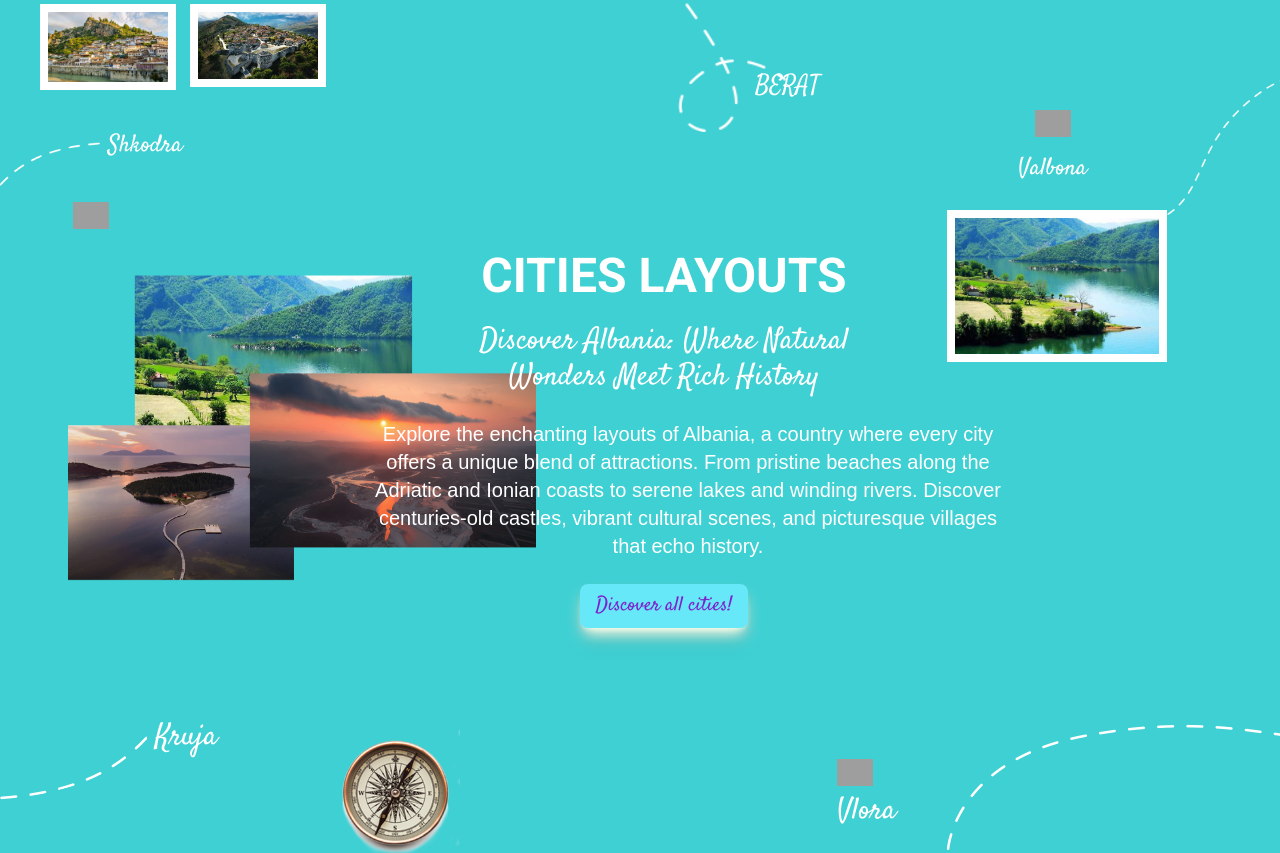
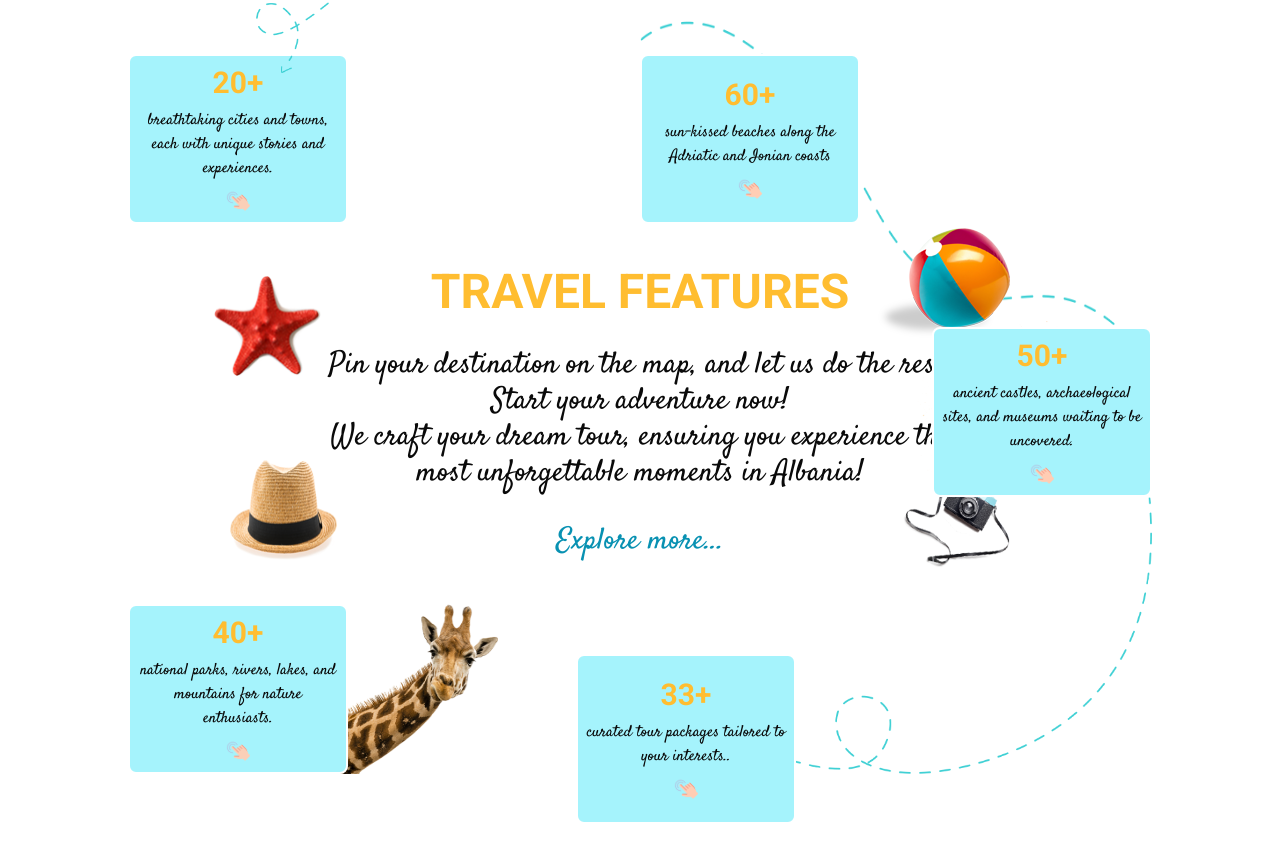
Before and after one commit to kp-gists/cratour-web, a Next.js app: page / in a window 1280 px wide. Shown: the part 1672-2525 px from the top of the page. Built offline with nearby package versions, Linux system fonts and the light colour scheme; grey boxes are pictures that could not be loaded; a web font is replaced by a local one.

Commit message:
finished landing without contact section

```diff
--- a/app/page.tsx
+++ b/app/page.tsx
@@ -6,7 +6,7 @@ import TravelLayout from '@/components/landing/TravelLayout';
 
 export default function Home() {
 	return (
-		<div className='w-full flex justify-center items-center  flex-col  h-full overflow-y-scroll '>
+		<div className='w-full flex justify-center items-center  flex-col pb-10  h-full overflow-y-scroll '>
 			{/* TODO landing */}
 
 			{/* HERO section */}
--- /dev/null
+++ b/app/visit-albania/attractions/page.tsx
@@ -0,0 +1,7 @@
+import React from 'react';
+
+const AttractionsPage = () => {
+	return <div>AttractionsPage</div>;
+};
+
+export default AttractionsPage;
--- a/components/landing/CitiesLayout.tsx
+++ b/components/landing/CitiesLayout.tsx
@@ -7,7 +7,7 @@ import Link from 'next/link';
 
 const CitiesLayout = () => {
 	return (
-		<div className='w-full h-full bg-primary-500 relative p-4 md:p-6 lg:p-8 min-h-[1300px]  md:min-h-[1000px] overflow-hidden '>
+		<div className='w-full h-full bg-primary-500 relative p-4 md:p-6 lg:p-8 min-h-[1180px]  md:min-h-[1200px] overflow-hidden '>
 			<div className='absolute top-6 left-[40px] p-2 bg-white '>
 				<Image width={120} height={100} src={images.cityBerat} className='bg-cover' alt='berat castle' />
 			</div>
@@ -23,7 +23,9 @@ const CitiesLayout = () => {
 				className='absolute w-[60px] h-[76px] md:w-[121px] md:h-[152px] top-0 left-[55%] md:left-1/2 lg:left-[52%]'
 				alt='line city'
 			/>
-			<SatisfyText className='text-xl md:text-2xl font-bold text-white absolute top-[90px] left-[72%] md:left-[64%] lg:left-[59%]'>BERAT</SatisfyText>
+			<SatisfyText className='text-xl md:text-2xl font-bold text-white absolute top-[45px] md:top-[90px] left-[72%] md:left-[64%] lg:left-[59%]'>
+				BERAT
+			</SatisfyText>
 
 			<Image src={images.dottedCurve1} width={113} height={135} className='absolute top-[130px] md:top-[100px] right-0 ' alt='line city' />
 			<div className='absolute top-[230px] right-[113px] bg-white p-2 hidden md:block'>
@@ -56,7 +58,7 @@ const CitiesLayout = () => {
 				<SatisfyText className='text-xl md:text-3xl font-bold w-fit md:w-[400px] text-center text-wrap  text-white'>
 					Discover Albania: Where Natural Wonders Meet Rich History
 				</SatisfyText>
-				<p className='w-fit md:w-[480px] lg:w-[660px] mx-auto text-sm md:text-[18px] lg:text-xl text-wrap px-4 text-white  text-center'>
+				<p className='w-fit md:w-[480px] lg:w-[660px] mx-auto text-sm md:text-[18px] lg:text-xl text-wrap px-0 md:px-4 text-white  text-center'>
 					Explore the enchanting layouts of Albania, a country where every city offers a unique blend of attractions. From pristine beaches along the Adriatic
 					and Ionian coasts to serene lakes and winding rivers. Discover centuries-old castles, vibrant cultural scenes, and picturesque villages that echo
 					history.{' '}
--- a/components/landing/Services.tsx
+++ b/components/landing/Services.tsx
@@ -39,7 +39,7 @@ const Services = () => {
 			</div>
 
 			<Link href={`/visit-albania/services`} className='block my-6'>
-				<SatisfyText className='text-cyan-600 text-lg text-center px-3 md:px-6 md:text-xl'>
+				<SatisfyText className='text-cyan-600 text-lg text-center px-3 md:px-6 md:text-xl lg:text-3xl'>
 					Explore our services to create unforgettable memories in the land of wonders! ...more
 				</SatisfyText>
 			</Link>
--- a/components/landing/TravelLayout.tsx
+++ b/components/landing/TravelLayout.tsx
@@ -1,7 +1,131 @@
 import React from 'react';
+import RobotoText from '../ui/RobotoText';
+import SatisfyText from '../ui/SatisfyText';
+import Image from 'next/image';
+import { images } from '@/constants/images';
+import Link from 'next/link';
 
 const TravelLayout = () => {
-	return <div className='w-full h-full bg-white'>TravelLayout</div>;
+	return (
+		<div className='w-full h-full bg-white relative min-h-[900px] flex justify-center items-center flex-col'>
+			<div className='flex flex-col justify-center gap-4 items-center text-center w-[380px] md:w-[500px] lg:w-[660px] relative z-20'>
+				<RobotoText as='h1' className='text-xl font-bold uppercase md:text-3xl lg:text-5xl text-primary-400'>
+					Travel Features
+				</RobotoText>
+
+				<SatisfyText as='p' className='text-center text-xl md:text-3xl p-4 '>
+					Pin your destination on the map, and let us do the rest! Start your adventure now!
+					<br />
+					<span className='hidden lg:block'>We craft your dream tour, ensuring you experience the most unforgettable moments in Albania!</span>
+				</SatisfyText>
+
+				<Image
+					width={132}
+					height={110}
+					src={images.beachBall}
+					className='bg-cover w-[64px] h-[64px] md:w-[132px] md:h-[110px] absolute -top-1 -right-1 md:-top-10 md:-right-10'
+					alt='berat castle'
+				/>
+				<Image
+					width={107}
+					height={100}
+					src={images.starfish}
+					className='bg-cover absolute w-[57px] h-[56px] md:w-[107px] md:h-[100px] -top-3 left-[10px] md:top-2 md:-left-24 z-20'
+					alt='berat castle'
+				/>
+				<Image
+					width={107}
+					height={100}
+					src={images.hat}
+					className='bg-cover w-[50px] h-[50px] md:w-[107px] md:h-[100px] absolute bottom-0 left-[20px] md:-left-20 z-20'
+					alt='berat castle'
+				/>
+				<Image
+					width={107}
+					height={100}
+					src={images.cameraBlack}
+					className='bg-cover w-[50px] h-[50px] md:w-[107px] md:h-[100px] absolute -bottom-2 right-2 md:-right-10 z-20'
+					alt='berat castle'
+				/>
+
+				<Link href={'/visit-albania/services/tour-packages'}>
+					<SatisfyText className='text-xl md:text-3xl text-cyan-600 '>Explore more...</SatisfyText>
+				</Link>
+			</div>
+
+			<Link href={'/visit-albania/cities'} className='block absolute top-[10%] left-[10%]'>
+				<div className='flex justify-center items-center flex-col gap-1 md:gap-2 w-[220px] h-[170px] p-2 border-2 border-white bg-cyan-200 rounded-lg'>
+					<RobotoText className='text-xl md:text-3xl text-center font-bold text-primary-400'>20+</RobotoText>
+					<SatisfyText className='text-center'>breathtaking cities and towns, each with unique stories and experiences.</SatisfyText>
+					<Image width={24} height={24} src={images.touch} className='bg-cover -rotate-45 animate-pulse' alt='berat castle' />
+				</div>
+			</Link>
+			<Image width={107} height={100} src={images.curvedBlueS} className='bg-cover absolute top-2 left-[20%]' alt='berat castle' />
+
+			<Link href={'/visit-albania/services/tour-packages'} className='hidden md:block absolute top-[10%] left-[50%] z-20'>
+				<div className='flex justify-center items-center flex-col gap-1 md:gap-2 w-[220px] h-[170px] p-2 border-2 border-white bg-cyan-200 rounded-lg'>
+					<RobotoText className='text-xl md:text-3xl text-center font-bold text-primary-400'>60+</RobotoText>
+					<SatisfyText className='text-center'>sun-kissed beaches along the Adriatic and Ionian coasts</SatisfyText>
+					<Image width={24} height={24} src={images.touch} className='bg-cover -rotate-45 animate-pulse' alt='berat castle' />
+				</div>
+			</Link>
+
+			<div className=' absolute top-[5%] left-[50%] xl:top-0 z-10 flex flex-col justify-end items-end'>
+				<Image
+					src={images.pinSmall}
+					width={36}
+					height={49}
+					className='relative -left-[80px] top-3 md:-left-[330px] lg:-left-[500px] md:top-2 '
+					alt='line city'
+				/>
+
+				<Image
+					width={500}
+					height={330}
+					src={images.curvedAxisBlue}
+					className='bg-cover rotate-12 relative  -right-[80px] -bottom-[30px] md:right-0 w-[280px] h-[250px] md:rotate-0 md:w-[330px] md:h-[250px] lg:w-[500px] lg:h-[330px]'
+					alt='berat castle'
+				/>
+				<Image width={225} height={205} src={images.sand} className='bg-cover ' alt='berat castle' />
+			</div>
+
+			<Link href={'/visit-albania/attractions'} className='flex flex-row items-end absolute bottom-[10%] left-[5%] md:left-[10%]'>
+				<div className='flex justify-center items-center flex-col gap-1 relative z-20 md:gap-2 w-[200px] h-[170px] md:w-[220px] md:h-[170px] p-2 border-2 border-white bg-cyan-200 rounded-lg'>
+					<RobotoText className='text-xl md:text-3xl text-center font-bold text-primary-400'>40+</RobotoText>
+					<SatisfyText className='text-center'>national parks, rivers, lakes, and mountains for nature enthusiasts.</SatisfyText>
+					<Image width={24} height={24} src={images.touch} className='bg-cover -rotate-45 animate-pulse' alt='berat castle' />
+				</div>
+				<Image
+					width={220}
+					height={170}
+					src={images.girafe}
+					className='bg-cover relative w-[120px] h-[70px] md:w-[220px] md:h-[170px] -left-[40px] md:-left-[70px] z-10'
+					alt='berat castle'
+				/>
+			</Link>
+
+			<div className='hidden flex-col items-end justify-end absolute lg:bottom-0 lg:flex lg:right-0 xl:bottom-[10%] xl:right-[10%]'>
+				<Link href={'/visit-albania/attractions'} className='flex flex-row '>
+					<div className='flex justify-center items-center flex-col gap-1 relative z-20 md:gap-2 w-[220px] h-[170px] p-2 border-2 border-white bg-cyan-200 rounded-lg'>
+						<RobotoText className='text-xl md:text-3xl text-center font-bold text-primary-400'>50+</RobotoText>
+						<SatisfyText className='text-center'>ancient castles, archaeological sites, and museums waiting to be uncovered.</SatisfyText>
+						<Image width={24} height={24} src={images.touch} className='bg-cover -rotate-45 animate-pulse' alt='berat castle' />
+					</div>
+				</Link>
+
+				<Image width={400} height={219} alt='' src={images.curvedBlue} className='' />
+				<Image src={images.pinBig} width={36} height={49} className='absolute bottom-9 -left-6  ' alt='line city' />
+			</div>
+
+			<Link href={'/visit-albania/tour-packages'} className='hidden md:flex flex-row absolute bottom-10 md:left-[60%] lg:left-[45%]'>
+				<div className='flex justify-center items-center flex-col gap-1 relative z-20 md:gap-2 w-[220px] h-[170px] p-2 border-2 border-white bg-cyan-200 rounded-lg'>
+					<RobotoText className='text-xl md:text-3xl text-center font-bold text-primary-400'>33+</RobotoText>
+					<SatisfyText className='text-center'>curated tour packages tailored to your interests..</SatisfyText>
+					<Image width={24} height={24} src={images.touch} className='bg-cover -rotate-45 animate-pulse' alt='berat castle' />
+				</div>
+			</Link>
+		</div>
+	);
 };
 
 export default TravelLayout;
--- a/constants/images.ts
+++ b/constants/images.ts
@@ -64,4 +64,6 @@ export const images = {
 	valbona: '/png/valbona.jpg',
 	ismaili: '/png/ismaili.jpg',
 	frame1: '/png/frame1.png',
+	touch: '/png/touch.png',
+	girafe: '/png/girafe.png',
 };
```
Also changed, not shown: public/png/girafe.png (added), public/png/touch.png (added).
